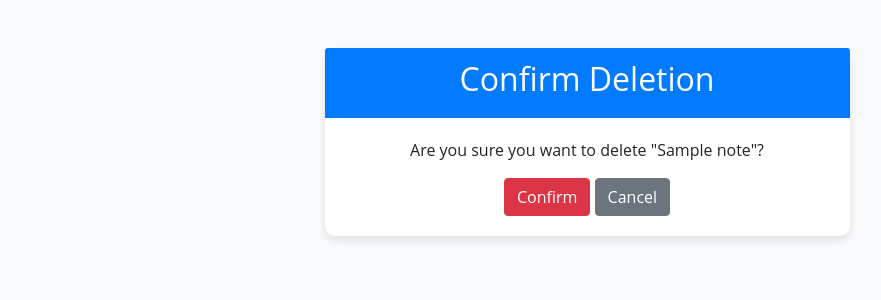
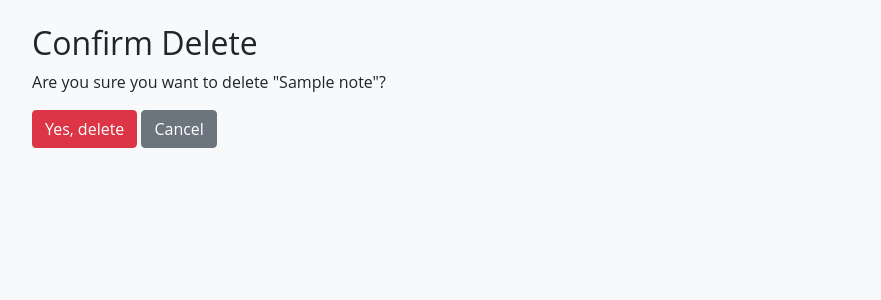
Before and after one commit to Harshit-code-tech/rakhi-2-, a Django app: page /delete_note/1/ in a window 1280 px wide. Shown: the part 62-362 px from the top of the page, without its empty margins (53-934 px from the left). Run offline with Django 3.2, Linux system fonts and the light colour scheme; a user stored in the database is signed in; tables that the repository leaves empty hold one stand-in row (values such as "Sample post"); parts of the project's set-up code (start-up, migrations or seed data) failed here and were passed over; some libraries are stand-ins or nearby versions.

Commit message:
Update confirm_delete.html

```diff
--- a/rakhi2/my_daily_companion/app/templates/confirm_delete.html
+++ b/rakhi2/my_daily_companion/app/templates/confirm_delete.html
@@ -1,23 +1,10 @@
 {% extends 'base.html' %}
-
 {% block content %}
-<div class="container mt-5">
-    <div class="row justify-content-center">
-        <div class="col-md-6">
-            <div class="card">
-                <div class="card-header text-center">
-                    <h2>Confirm Deletion</h2>
-                </div>
-                <div class="card-body text-center">
-                    <p>Are you sure you want to delete "{{ object }}"?</p>
-                    <form method="post">
-                        {% csrf_token %}
-                        <button type="submit" class="btn btn-danger">Confirm</button>
-                        <a href="{% url 'notes' %}" class="btn btn-secondary">Cancel</a>
-                    </form>
-                </div>
-            </div>
-        </div>
-    </div>
-</div>
+  <h2>Confirm Delete</h2>
+  <p>Are you sure you want to delete "{{ object }}"?</p>
+  <form method="post">
+    {% csrf_token %}
+    <button type="submit" class="btn btn-danger">Yes, delete</button>
+    <a href="{% url 'home' %}" class="btn btn-secondary">Cancel</a>
+  </form>
 {% endblock %}
```
